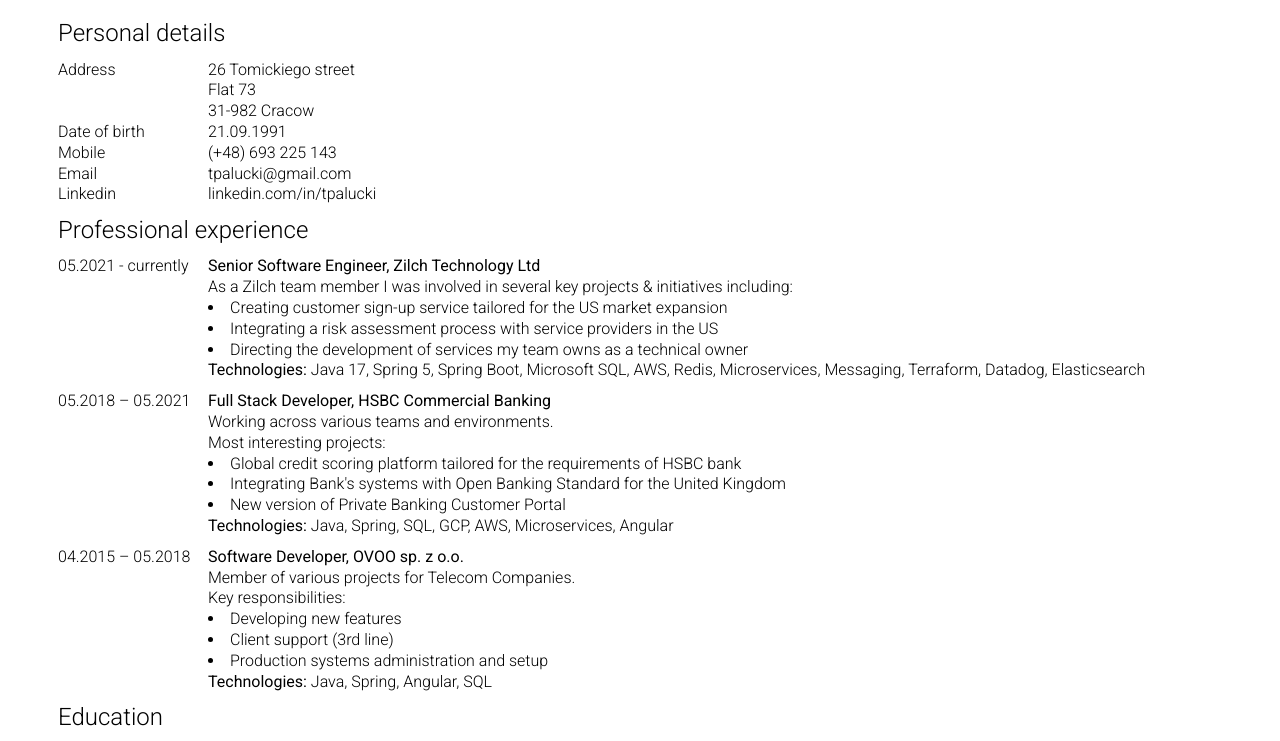
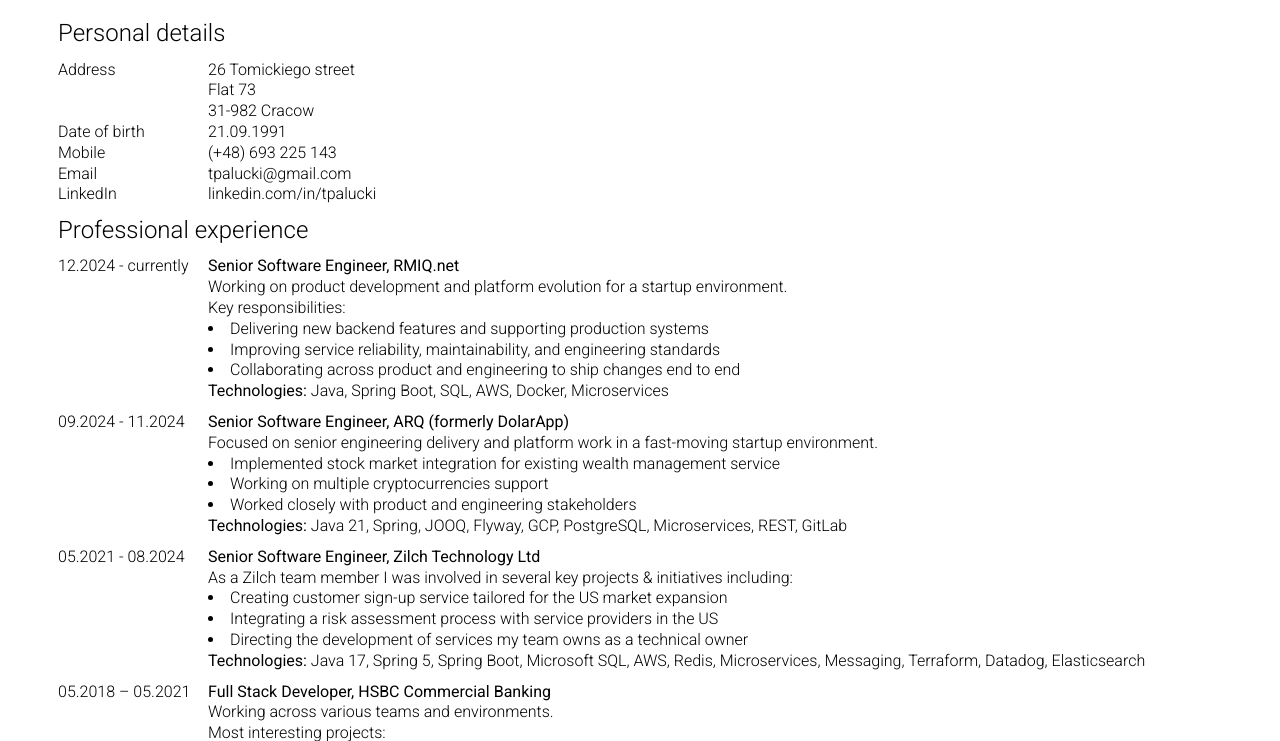
Before and after one commit to tpalucki/cv, a website: page src/public/index.html in a window 1280 px wide. Shown: the part 74-815 px from the top of the page. Drawn offline with Linux system fonts and the light colour scheme.

Commit message:
feat: Updated ARQ experience

```diff
--- a/src/public/index.html
+++ b/src/public/index.html
@@ -34,13 +34,36 @@
         <div class="item-b">(+48) 693 225 143</div>
         <div class="item-a">Email</div>
         <div class="item-b"><a href="mailto: tpalucki@gmail.com">tpalucki@gmail.com</a></div>
-        <div class="item-a">Linkedin</div>
-        <div class="item-b section-description"><a href="https://linkedin.com/in/tpalucki">linkedin.com/in/tpalucki</a></div>
+        <div class="item-a">LinkedIn</div>
+        <div class="item-b section-description"><a href="https://www.linkedin.com/in/tpalucki">linkedin.com/in/tpalucki</a></div>
     </section>
 
     <section class="container">
         <h2 class="item-a-b">Professional experience</h2>
-        <div class="item-a">05.2021 - currently</div>
+        <div class="item-a">12.2024 - currently</div>
+        <div class="item-b-c section-description">
+            <b>Senior Software Engineer, RMIQ.net</b><br>
+            Working on product development and platform evolution for a startup environment.<br>
+            Key responsibilities:
+            <ul>
+                <li>Delivering new backend features and supporting production systems</li>
+                <li>Improving service reliability, maintainability, and engineering standards</li>
+                <li>Collaborating across product and engineering to ship changes end to end</li>
+            </ul>
+            <b>Technologies:</b> Java, Spring Boot, SQL, AWS, Docker, Microservices
+        </div>
+        <div class="item-a">09.2024 - 11.2024</div>
+        <div class="item-b-c section-description">
+            <b>Senior Software Engineer, ARQ (formerly DolarApp)</b><br>
+            Focused on senior engineering delivery and platform work in a fast-moving startup environment.
+            <ul>
+                <li>Implemented stock market integration for existing wealth management service</li>
+                <li>Working on multiple cryptocurrencies support</li>
+                <li>Worked closely with product and engineering stakeholders</li>
+            </ul>
+            <b>Technologies:</b> Java 21, Spring, JOOQ, Flyway, GCP, PostgreSQL, Microservices, REST, GitLab
+        </div>
+        <div class="item-a">05.2021 - 08.2024</div>
         <div class="item-b-c  section-description">
             <b>Senior Software Engineer, Zilch Technology Ltd</b><br>
             As a Zilch team member I was involved in several key projects & initiatives including:
@@ -94,8 +117,6 @@
     </section>
 
     <section class="container spacer"></section>
-    <!-- <section class="container spacer"></section> -->
-    <!-- <section class="container spacer"></section> -->
 
     <section class="container">
         <h2 class="item-a-b">Skills</h2>
@@ -104,7 +125,7 @@
         <div class="item-a">Testing</div>
         <div class="item-b-c section-description">JUnit 5, AssertJ, Mockito, Hamcrest, Testcontainers</div>
         <div class="item-a">Build tools</div>
-        <div class="item-b-c section-description">Maven, Gradle, Bitbucket pipelines</div>
+        <div class="item-b-c section-description">Maven, Gradle, Github Actions</div>
         <div class="item-a">Tools</div>
         <div class="item-b-c section-description">Git, Postman, Confluence, Jira, Flyway, Liquibase, Datadog, Redis, Elasticsearch, Terraform, Apache Kafka</div>
         <div class="item-a">Other skills</div>
```
